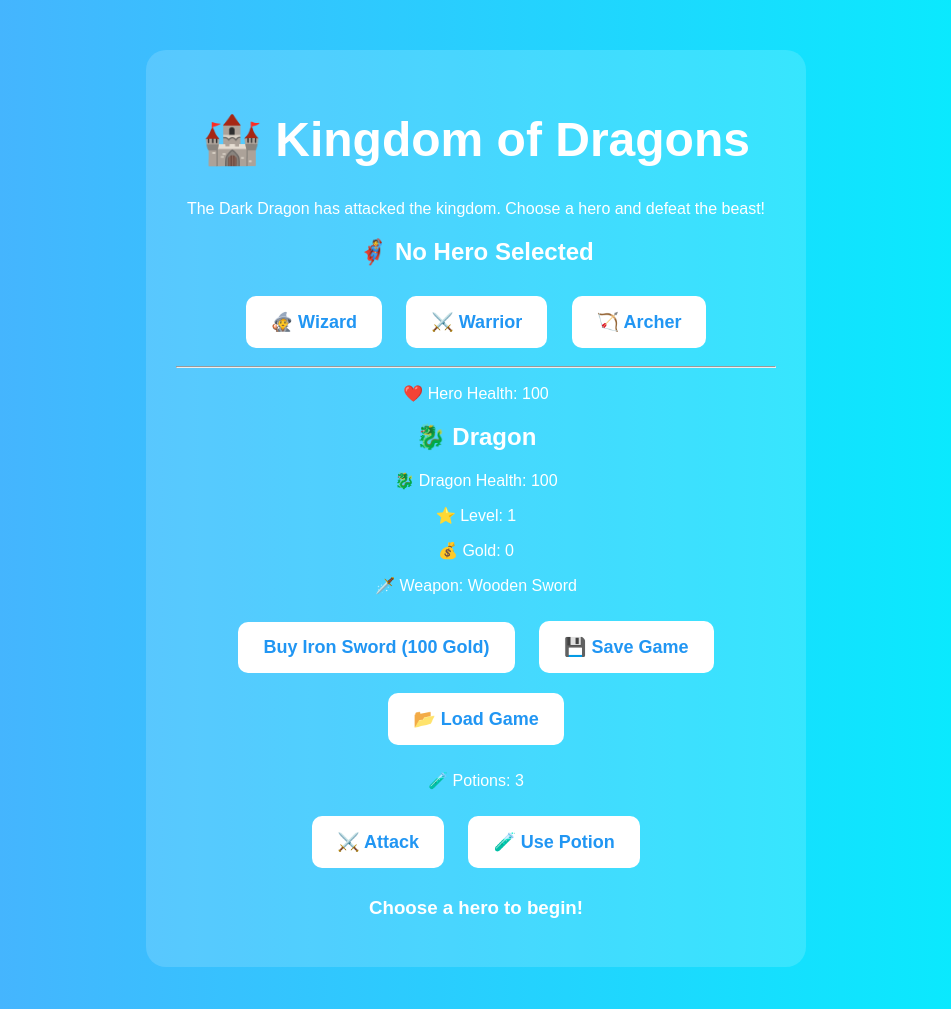
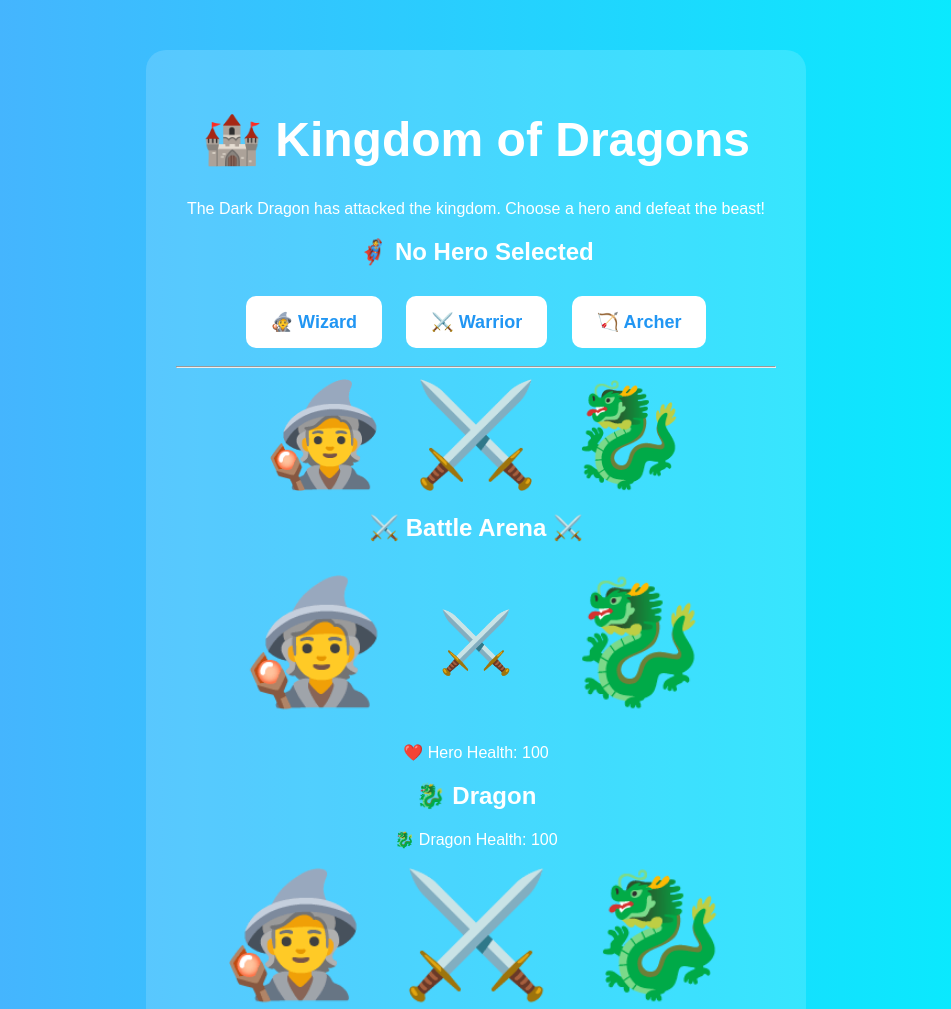
Before and after one commit to olayinkaspezch/html, a plain HTML site: page index.html in a window 1280 px wide. Shown: the top 1009 px of the page, without its empty margins (164-1115 px from the left). Drawn offline with Linux system fonts and the light colour scheme.

Commit message:
Update index.html

```diff
--- a/index.html
+++ b/index.html
@@ -1,4 +1,4 @@
-<!DOCTYPE html>
+ <!DOCTYPE html>
 <html>
 <head>
     <title>yinka's Website</title>
@@ -53,6 +53,16 @@
 button:hover {
     transform: scale(1.1);
 }
+        #arena{
+    display:flex;
+    justify-content:center;
+    align-items:center;
+    gap:50px;
+
+    font-size:120px;
+
+    margin:30px;
+}
     </style>
 </head>
 
@@ -73,11 +83,33 @@ Choose a hero and defeat the beast!
     <button onclick="chooseHero('🏹 Archer',20)">🏹 Archer</button>
 
     <hr>
+    <div style="font-size:100px;">
+    🧙 ⚔️ 🐉
+    </div>
+
+    <h2>⚔️ Battle Arena ⚔️</h2>
+    <div id="arena">
+
+    <span id="heroImage">🧙</span>
+
+    <span style="font-size:60px;">
+        ⚔️
+    </span>
+
+    <span id="enemyImage">🐉</span>
+
+</div>
 
     <p>❤️ Hero Health: <span id="heroHealth">100</span></p>
     <h2 id="enemyName">🐉 Dragon</h2>
     <p>🐉 Dragon Health: <span id="dragonHealth">100</span></p>
+<div style="font-size:120px;">
+    <span id="heroImage">🧙</span>
 
+    ⚔️
+
+    <span id="enemyImage">🐉</span>
+</div>
     <p>⭐ Level: <span id="level">1</span></p>
     <p>💰 Gold: <span id="gold">0</span></p>
     <p>🗡️ Weapon: <span id="weapon">Wooden Sword</span></p>
```
